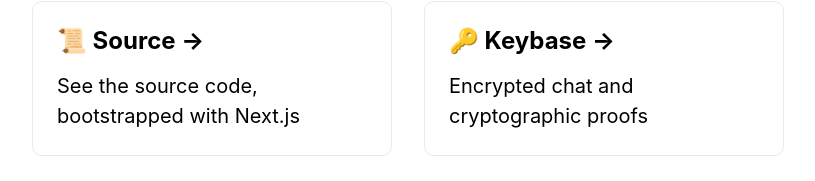
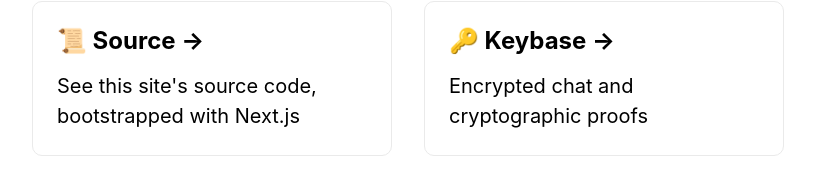
Before and after one commit to steamwings/me, a Next.js app: page / in a window 1280 px wide. Shown: the part 529-710 px from the top of the page, without its empty margins (232-1047 px from the left). Built offline with nearby package versions, Linux system fonts and the light colour scheme.

Commit message:
Add fa css explicitly and -webkit-box-align: center

```diff
--- a/package.json
+++ b/package.json
@@ -13,6 +13,7 @@
     "@fortawesome/free-brands-svg-icons": "^5.15.4",
     "@fortawesome/free-solid-svg-icons": "^5.15.4",
     "@fortawesome/react-fontawesome": "^0.1.15",
+    "font-awesome": "^4.7.0",
     "next": "11.1.2",
     "react": "17.0.2",
     "react-dom": "17.0.2"
--- a/pages/index.js
+++ b/pages/index.js
@@ -1,7 +1,7 @@
 import Head from 'next/head'
-import Image from 'next/image'
 import Link from 'next/link'
 import styles from '../styles/Home.module.css'
+import 'font-awesome/css/font-awesome.min.css';
 import { FontAwesomeIcon } from '@fortawesome/react-fontawesome'
 import { faTwitter, faGithub, faKeybase, faYoutube,  } from '@fortawesome/free-brands-svg-icons'
 import { faEnvelope, faDollarSign } from '@fortawesome/free-solid-svg-icons'
@@ -54,7 +54,7 @@
           >
             <h2>&#x1f4dc; Source &rarr;</h2>
             <p>
-              See the source code, bootstrapped with Next.js
+              See this site's source code, bootstrapped with Next.js
             </p>
           </a>
 
--- a/styles/Home.module.css
+++ b/styles/Home.module.css
@@ -14,6 +14,7 @@
   flex-direction: column;
   justify-content: center;
   align-items: center;
+  -webkit-box-align: center;
 }
 
 .footer {
@@ -41,6 +42,7 @@
   display: flex;
   flex-direction: row;
   align-items: center;
+  -webkit-box-align: center;
 }
 
 .social a {
```
Also changed, not shown: 1 other file (tests, documents, lock files or other folders).
